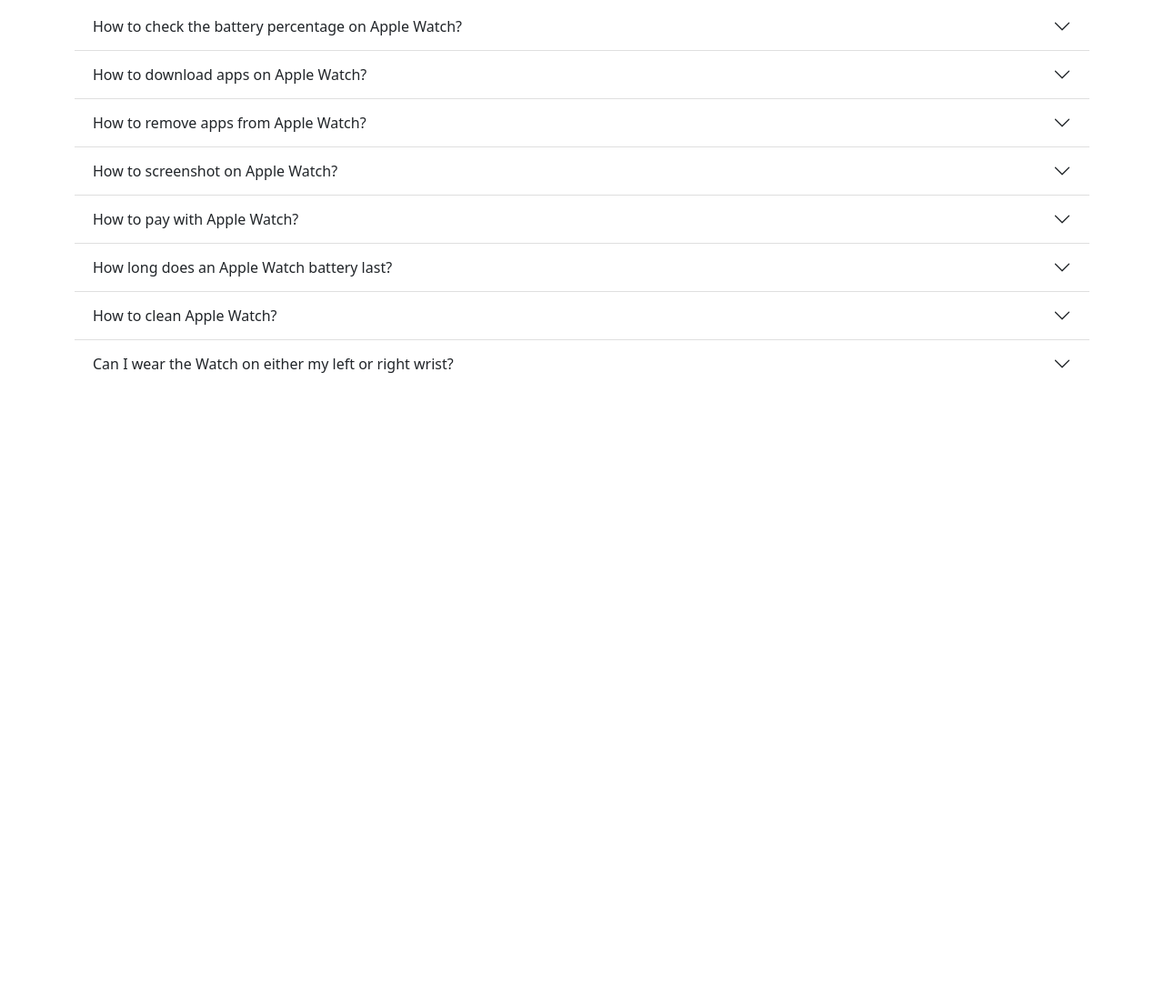
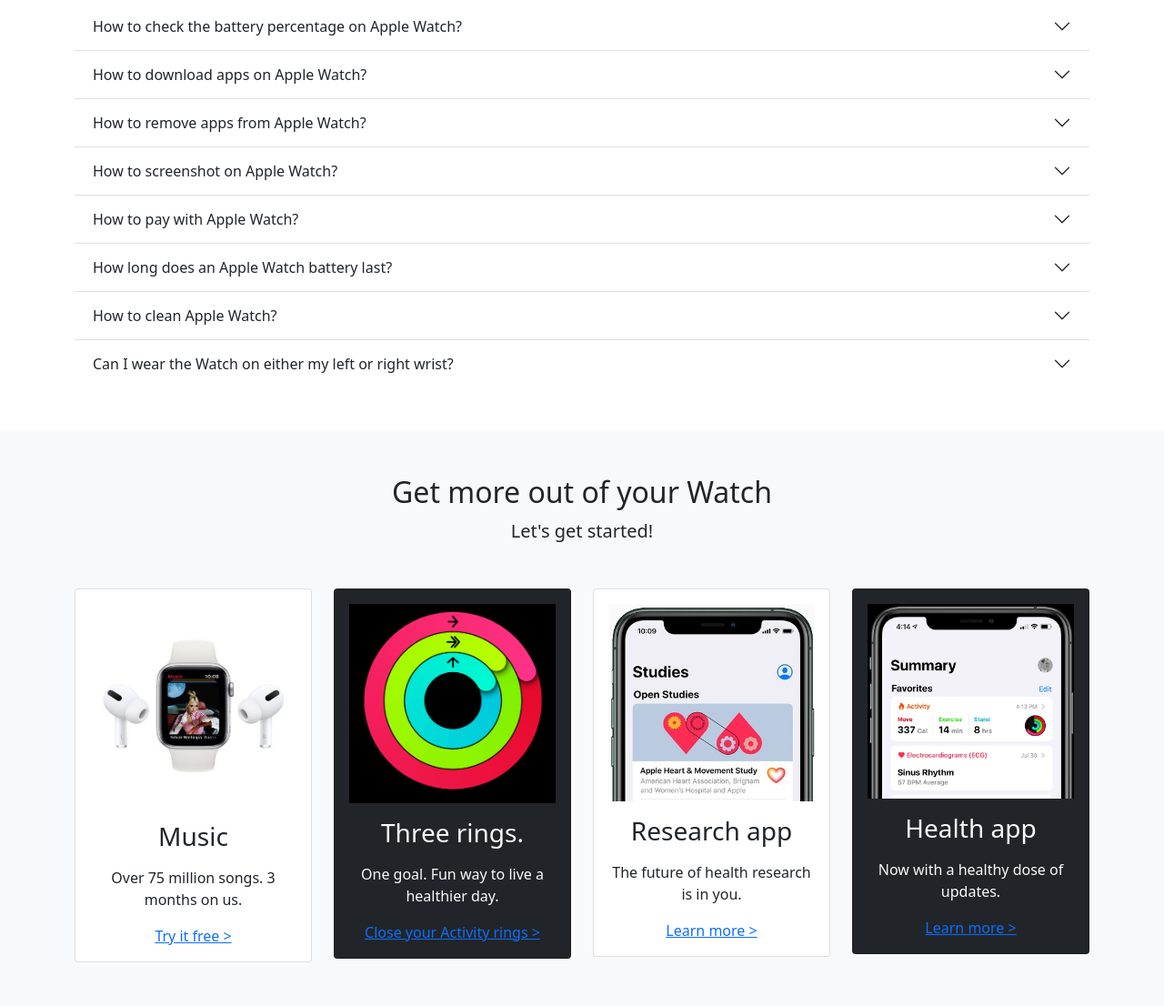
Before and after one commit to yveette/Watches-Landing-Page-Apple-Replica, a plain HTML site: page index.html in a window 1280 px wide. Shown: the part 3800-4906 px from the top of the page at 91% size. Before the commit the page ends 4274 px from the top, so only its background shows below. Drawn offline with nearby package versions, Linux system fonts and the light colour scheme.

Commit message:
Added More Info Section

```diff
--- a/index.html
+++ b/index.html
@@ -61,7 +61,7 @@
     </section>
 
     <!-- Boxes -->
-    <section class="p-5">
+    <section class="p-5"  id="watches">
         <div class="container">
             <div class="row text-center g-4">
                 <div class="col-md">
@@ -409,6 +409,58 @@
         </div>
     </section>
 
+    <!-- More Info Section -->
+    <section class="p-5 bg-light">
+        <div class="container">
+            <h2 class="text-center">Get more out of your Watch</h2>
+            <p class="lead text-center mb-5">
+                Let's get started!
+            </p>
+            <div class="row g-4">
+                <div class="col-md-6 col-lg-3">
+                    <div class="card">
+                        <div class="card-body text-center">
+                            <img src="/img/watch-music.jpeg" alt="" class="img-fluid mb-3">
+                            <h3 class="card-title mb-3">Music</h3>
+                            <p class="card-text">Over 75 million songs. 3 months on us.</p>
+                            <a href="#">Try it free ></a>
+                        </div>
+                    </div>
+                </div>
+                <div class="col-md-6 col-lg-3">
+                    <div class="card bg-dark">
+                        <div class="card-body text-center text-light">
+                            <img src="/img/watch-rings.png" alt="" class="img-fluid mb-3">
+                            <h3 class="card-title mb-3">Three rings.</h3>
+                            <p class="card-text">One goal. Fun way to live a healthier day.</p>
+                            <a href="#">Close your Activity rings ></a>
+                        </div>
+                    </div>
+                </div>
+                <div class="col-md-6 col-lg-3">
+                    <div class="card">
+                        <div class="card-body text-center">
+                            <img src="/img/watch-studies.jpg" alt="" class="img-fluid mb-3">
+                            <h3 class="card-title mb-3">Research app</h3>
+                            <p class="card-text">The future of health research is in you.</p>
+                            <a href="#">Learn more ></a>
+                        </div>
+                    </div>
+                </div>
+                <div class="col-md-6 col-lg-3">
+                    <div class="card bg-dark">
+                        <div class="card-body text-center text-light">
+                            <img src="/img/watch-summary.jpg" alt="" class="img-fluid mb-3">
+                            <h3 class="card-title mb-3">Health app</h3>
+                            <p class="card-text">Now with a healthy dose of updates.</p>
+                            <a href="#">Learn more ></a>
+                        </div>
+                    </div>
+                </div>
+            </div>
+        </div>
+    </section>
+
     <script src="https://cdn.jsdelivr.net/npm/bootstrap@5.0.2/dist/js/bootstrap.bundle.min.js"
         integrity="sha384-MrcW6ZMFYlzcLA8Nl+NtUVF0sA7MsXsP1UyJoMp4YLEuNSfAP+JcXn/tWtIaxVXM"
         crossorigin="anonymous"></script>
```
